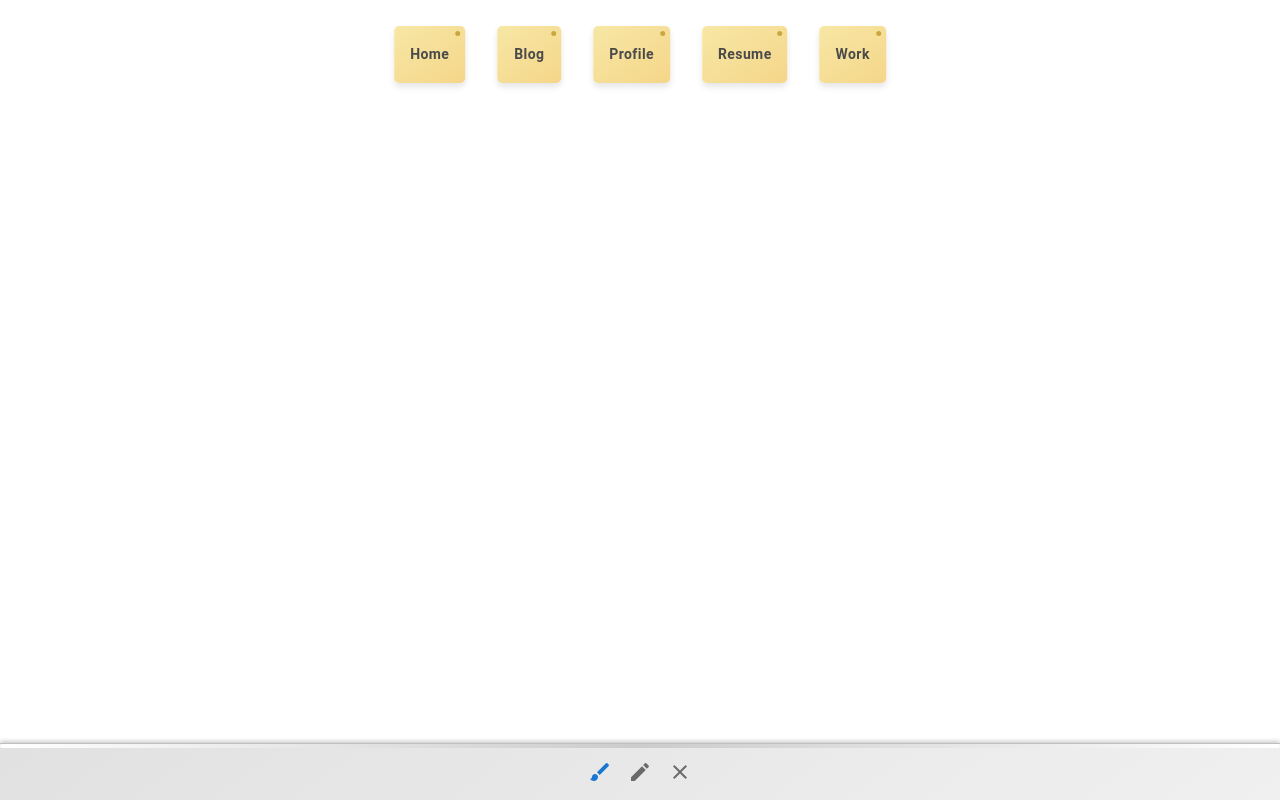
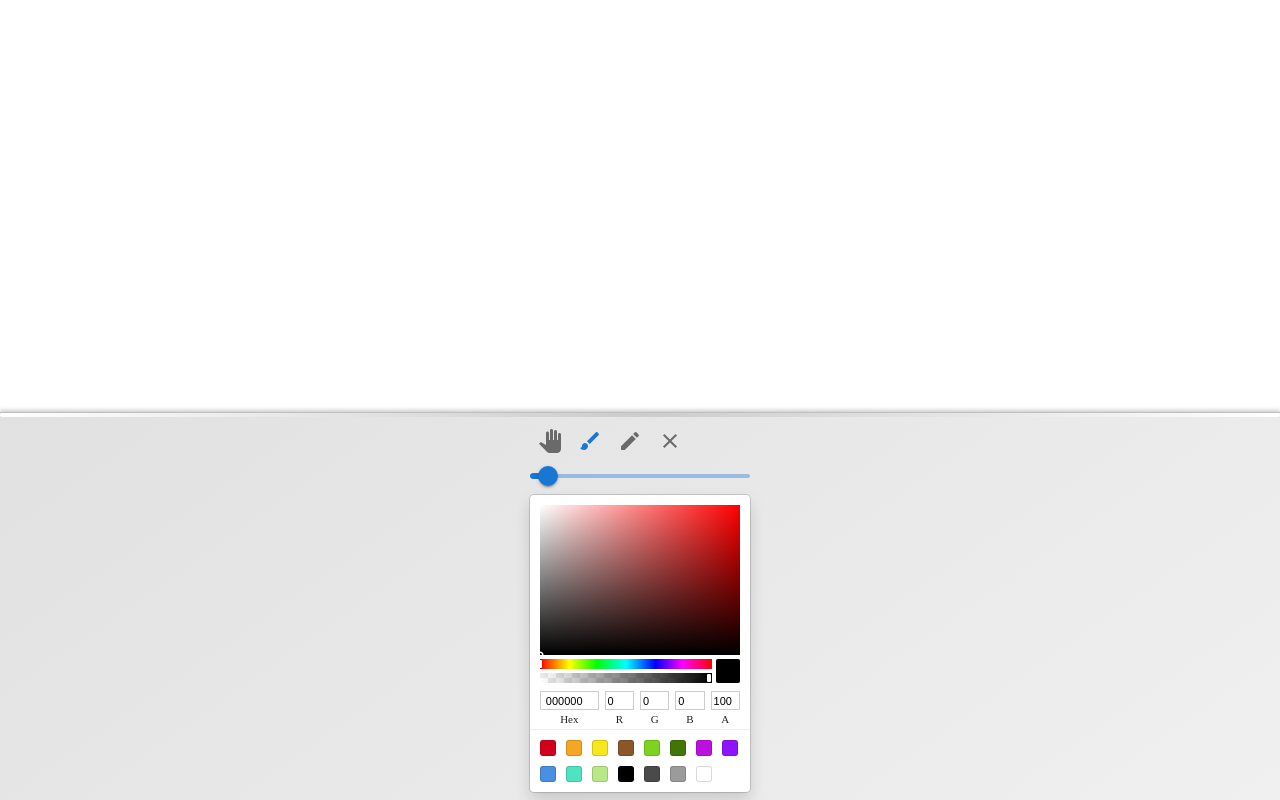
Before and after one commit to Millerb7/personal-website, a React (Create React App) app in the folder wndy/: page / in a window 1280 px wide. Built offline with nearby package versions, Linux system fonts and the light colour scheme.

Commit message:
made drawing better, missing nav lol

```diff
--- /dev/null
+++ b/package.json
@@ -0,0 +1,5 @@
+{
+  "dependencies": {
+    "react-color": "^2.19.3"
+  }
+}
--- a/wndy/src/Layouts/Canvas.js
+++ b/wndy/src/Layouts/Canvas.js
@@ -1,7 +1,7 @@
-import React, { useRef, useEffect, useState } from "react";
-import PropTypes from "prop-types";
+import React, { useRef, useEffect, useState } from 'react';
+import PropTypes from 'prop-types';
 
-const CanvasComponent = ({ selectedTool }) => {
+const CanvasComponent = ({ selectedTool, brushSize, color }) => {
   const canvasRef = useRef(null);
   const [context, setContext] = useState(null);
   const [isDrawing, setIsDrawing] = useState(false);
@@ -10,19 +10,20 @@ const CanvasComponent = ({ selectedTool }) => {
     const canvas = canvasRef.current;
     canvas.width = canvas.clientWidth;
     canvas.height = canvas.clientHeight;
-    const ctx = canvas.getContext("2d");
+    const ctx = canvas.getContext('2d');
     setContext(ctx);
   }, []);
 
   useEffect(() => {
     if (context) {
-      context.lineWidth = selectedTool === "eraser" ? 10 : 2; // Eraser is larger
-      context.lineCap = "round";
-      context.strokeStyle = selectedTool === "eraser" ? "#ffffff" : "#000000"; // White for eraser
+      context.lineWidth = selectedTool === 'eraser' ? 10 : brushSize;
+      context.lineCap = 'round';
+      context.strokeStyle = selectedTool === 'eraser' ? '#ffffff' : color;
     }
-  }, [context, selectedTool]);
+  }, [context, selectedTool, brushSize, color]);
 
   const startDrawing = ({ nativeEvent }) => {
+    if (selectedTool === 'pointer') return;
     const { offsetX, offsetY } = nativeEvent;
     context.beginPath();
     context.moveTo(offsetX, offsetY);
@@ -30,13 +31,14 @@ const CanvasComponent = ({ selectedTool }) => {
   };
 
   const draw = ({ nativeEvent }) => {
-    if (!isDrawing) return;
+    if (!isDrawing || selectedTool === 'pointer') return;
     const { offsetX, offsetY } = nativeEvent;
     context.lineTo(offsetX, offsetY);
     context.stroke();
   };
 
   const stopDrawing = () => {
+    if (selectedTool === 'pointer') return;
     context.closePath();
     setIsDrawing(false);
   };
@@ -50,13 +52,15 @@ const CanvasComponent = ({ selectedTool }) => {
       onMouseLeave={stopDrawing}
       width={window.innerWidth}
       height={window.innerHeight}
-      style={{ position: "absolute", top: 0, left: 0 }}
+      style={{ position: 'absolute', top: 0, left: 0 }}
     />
   );
 };
 
 CanvasComponent.propTypes = {
   selectedTool: PropTypes.string.isRequired,
+  brushSize: PropTypes.number.isRequired,
+  color: PropTypes.string.isRequired,
 };
 
 export default CanvasComponent;
--- a/wndy/src/Pages/index.js
+++ b/wndy/src/Pages/index.js
@@ -1,79 +1,42 @@
-import React, { createContext, useEffect, useState } from "react";
-import { Outlet } from "react-router-dom";
-import { styled } from "@mui/material/styles";
-import { Box, Button, IconButton } from "@mui/material";
-import { Link as RouterLink } from "react-router-dom";
-import BrushIcon from "@mui/icons-material/Brush";
-import CreateIcon from "@mui/icons-material/Create";
-import CanvasComponent from "../Layouts/Canvas"; // Import the CanvasComponent
-import EraserComponent from "../Tools/Eraser";
+import React, { createContext, useEffect, useState } from 'react';
+import { Outlet } from 'react-router-dom';
+import { styled } from '@mui/material/styles';
+import { Box } from '@mui/material';
+import CanvasComponent from '../Layouts/Canvas';
+import DrawingBar from '../Tools/DrawingApp';
 
 export const UserContext = createContext(null);
 
-// Styled component for sticky note buttons
-const StickyNote = styled(Button)(({ theme }) => ({
-  background: "linear-gradient(145deg, #f7e7a5, #f5d689)",
-  borderRadius: "5px",
-  boxShadow: "0 4px 6px rgba(0, 0, 0, 0.1)",
-  margin: theme.spacing(2),
-  padding: theme.spacing(2),
-  textTransform: "none",
-  fontWeight: "bold",
-  color: "#4a4a4a",
-  "&:hover": {
-    background: "linear-gradient(145deg, #f5d689, #f7e7a5)",
-    boxShadow: "0 6px 8px rgba(0, 0, 0, 0.15)",
-  },
-  "&::before": {
-    content: '""',
-    position: "absolute",
-    width: "5px",
-    height: "5px",
-    background: "#c9a742",
-    borderRadius: "50%",
-    top: "5px",
-    right: "5px",
-  },
-}));
-
-const NavigationContainer = styled(Box)({
-  position: "absolute",
-  top: "10px",
-  left: "50%",
-  transform: "translateX(-50%)", // Center the navigation
-  display: "flex",
-  flexDirection: "row", // Align items in a row
-  zIndex: 5, // Ensure it's above the canvas
-});
-
 const BottomBar = styled(Box)(({ theme }) => ({
-  position: "fixed",
+  position: 'fixed',
   bottom: 0,
   left: 0,
   right: 0,
-  background: "linear-gradient(145deg, #e1e1e1, #f0f0f0)",
+  background: 'linear-gradient(145deg, #e1e1e1, #f0f0f0)',
   borderTop: `1px solid #bfbfbf`,
-  boxShadow: "0 -2px 4px rgba(0, 0, 0, 0.2)",
-  display: "flex",
-  justifyContent: "center",
-  alignItems: "center",
+  boxShadow: '0 -2px 4px rgba(0, 0, 0, 0.2)',
+  display: 'flex',
+  justifyContent: 'center',
+  alignItems: 'center',
   padding: theme.spacing(1),
   zIndex: 3,
-  "&:before": {
+  '&:before': {
     content: '""',
-    position: "absolute",
+    position: 'absolute',
     top: 0,
     left: 0,
     right: 0,
-    height: "4px",
-    background: "linear-gradient(to right, #fff, #ccc, #fff)",
-    borderRadius: "2px",
+    height: '4px',
+    background: 'linear-gradient(to right, #fff, #ccc, #fff)',
+    borderRadius: '2px',
   },
 }));
 
 export default function DashboardLayout() {
   const [user, setUser] = useState(undefined);
-  const [selectedTool, setSelectedTool] = useState("brush");
+  const [selectedTool, setSelectedTool] = useState('brush');
+  const [brushSize, setBrushSize] = useState(5); // Default brush size
+  const [color, setColor] = useState('#000000'); // Default color
 
   useEffect(() => {
     // Fetch user details or other initial data if needed
@@ -81,35 +44,19 @@ export default function DashboardLayout() {
 
   return (
     <UserContext.Provider value={{ user, setUser }}>
-      <NavigationContainer>
-        <StickyNote component={RouterLink} to="/">Home</StickyNote>
-        <StickyNote component={RouterLink} to="/blog">Blog</StickyNote>
-        <StickyNote component={RouterLink} to="/profile">Profile</StickyNote>
-        <StickyNote component={RouterLink} to="/resume">Resume</StickyNote>
-        <StickyNote component={RouterLink} to="/work">Work</StickyNote>
-      </NavigationContainer>
-      <CanvasComponent selectedTool={selectedTool} />
-      <Box component="main" sx={{ zIndex: 1, position: "relative" }}>
+      <CanvasComponent selectedTool={selectedTool} brushSize={brushSize} color={color} />
+      <Box component="main" sx={{ zIndex: 1, position: 'relative' }}>
         <Outlet context={{ user }} />
       </Box>
       <BottomBar>
-        <IconButton
-          color={selectedTool === "brush" ? "primary" : "default"}
-          onClick={() => setSelectedTool("brush")}
-        >
-          <BrushIcon />
-        </IconButton>
-        <IconButton
-          color={selectedTool === "pen" ? "primary" : "default"}
-          onClick={() => setSelectedTool("pen")}
-        >
-          <CreateIcon />
-        </IconButton>
-        <EraserComponent
+        <DrawingBar
+          selectedTool={selectedTool}
           setSelectedTool={setSelectedTool}
-          selectedTool={selectedTool}
+          brushSize={brushSize}
+          setBrushSize={setBrushSize}
+          color={color}
+          setColor={setColor}
         />
-        {/* Add more tool icons as needed */}
       </BottomBar>
     </UserContext.Provider>
   );
--- /dev/null
+++ b/wndy/src/Tools/DrawingApp.js
@@ -0,0 +1,51 @@
+import React from 'react';
+import { Slider, IconButton } from '@mui/material';
+import PointerComponent from './Pointer';
+import EraserComponent from './Eraser';
+import BrushIcon from '@mui/icons-material/Brush';
+import CreateIcon from '@mui/icons-material/Create';
+import { SketchPicker } from 'react-color';
+import PropTypes from 'prop-types';
+
+const DrawingBar = ({ selectedTool, setSelectedTool, brushSize, setBrushSize, color, setColor }) => {
+  return (
+    <div>
+      <PointerComponent setSelectedTool={setSelectedTool} selectedTool={selectedTool} />
+      <IconButton
+        color={selectedTool === 'brush' ? 'primary' : 'default'}
+        onClick={() => setSelectedTool('brush')}
+      >
+        <BrushIcon />
+      </IconButton>
+      <IconButton
+        color={selectedTool === 'pen' ? 'primary' : 'default'}
+        onClick={() => setSelectedTool('pen')}
+      >
+        <CreateIcon />
+      </IconButton>
+      <EraserComponent setSelectedTool={setSelectedTool} selectedTool={selectedTool} />
+      <Slider
+        value={brushSize}
+        onChange={(event, newValue) => setBrushSize(newValue)}
+        aria-labelledby="brush-size-slider"
+        min={1}
+        max={50} // Maximum brush size
+      />
+      <SketchPicker
+        color={color}
+        onChangeComplete={(newColor) => setColor(newColor.hex)}
+      />
+    </div>
+  );
+};
+
+DrawingBar.propTypes = {
+  selectedTool: PropTypes.string.isRequired,
+  setSelectedTool: PropTypes.func.isRequired,
+  brushSize: PropTypes.number.isRequired,
+  setBrushSize: PropTypes.func.isRequired,
+  color: PropTypes.string.isRequired,
+  setColor: PropTypes.func.isRequired,
+};
+
+export default DrawingBar;
--- /dev/null
+++ b/wndy/src/Tools/Pointer.js
@@ -0,0 +1,23 @@
+import React from 'react';
+import { IconButton } from '@mui/material';
+import PanToolIcon from '@mui/icons-material/PanTool'; // Icon representing a pointer hand
+import PropTypes from 'prop-types';
+
+const PointerComponent = ({ setSelectedTool, selectedTool }) => {
+  return (
+    <IconButton
+      color={selectedTool === 'pointer' ? 'primary' : 'default'}
+      onClick={() => setSelectedTool('pointer')}
+      title="Pointer"
+    >
+      <PanToolIcon />
+    </IconButton>
+  );
+};
+
+PointerComponent.propTypes = {
+  setSelectedTool: PropTypes.func.isRequired,
+  selectedTool: PropTypes.string.isRequired,
+};
+
+export default PointerComponent;
```
Also changed, not shown: 1 other file (tests, documents, lock files or other folders).
